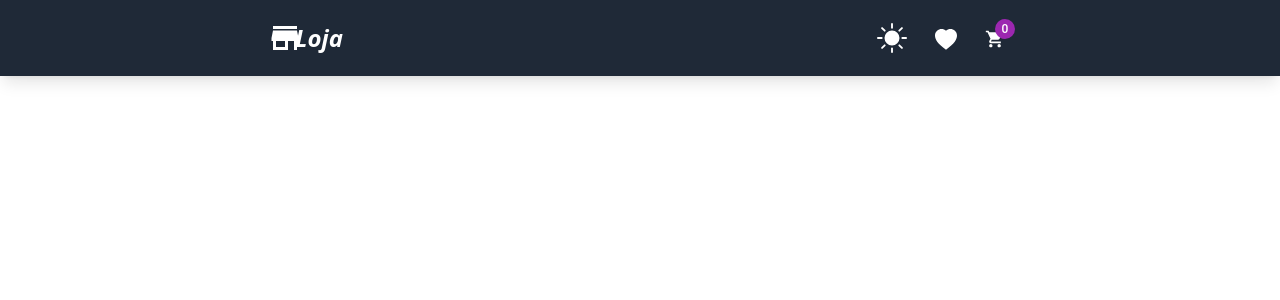
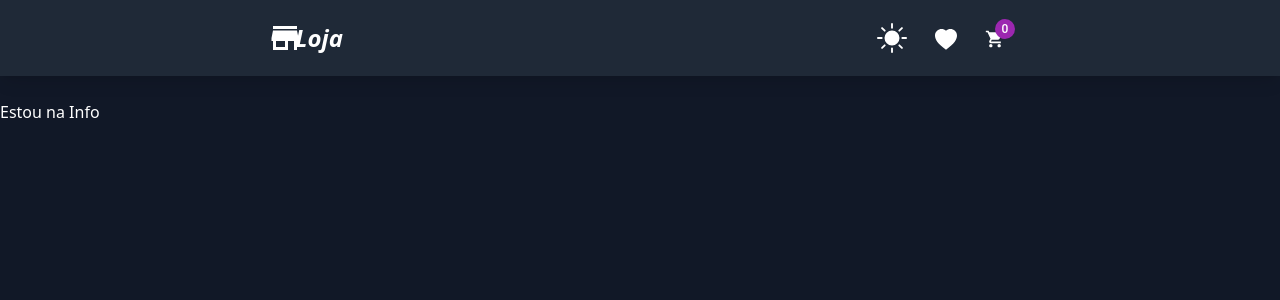
Before and after one commit to Jeann-Cavalcante/loja, a React (Vite) app: page /info/1 in a window 1280 px wide. Shown: the top 300 px of the page. Built offline with nearby package versions, Linux system fonts and the light colour scheme.

Commit message:
att layout

```diff
--- a/src/App.jsx
+++ b/src/App.jsx
@@ -2,7 +2,7 @@ import RoutesApp from "./routes";
 
 function App() {
   return (
-    <div className="App   dark:text-white bg-gray-100 dark:bg-gray-900 ">
+    <div className="App min-h-[100vh] dark:text-white bg-gray-100 dark:bg-gray-900 ">
       <RoutesApp />
     </div>
   );
--- a/src/pages/Home.jsx
+++ b/src/pages/Home.jsx
@@ -2,7 +2,7 @@ import Produtos from "../components/Produtos";
 
 const Home = () => {
   return (
-    <div className="pt-[100px] min-h-[100vh]">
+    <div className="pt-[100px] ">
       <Produtos />
     </div>
   );
--- a/src/pages/Info.jsx
+++ b/src/pages/Info.jsx
@@ -1,6 +1,6 @@
 const Info = () => {
   return (
-    <div>
+    <div className="pt-[100px]">
       <h1>Estou na Info</h1>
     </div>
   );
```
